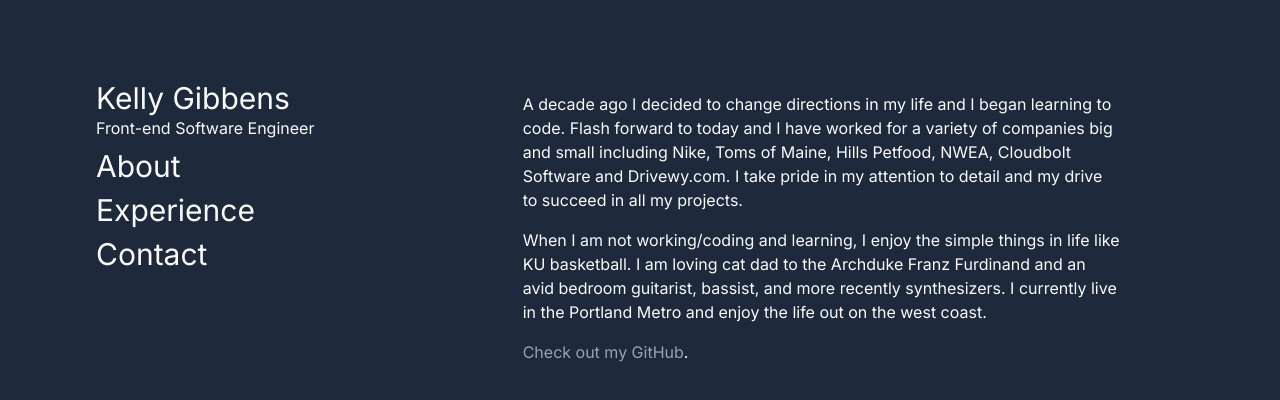
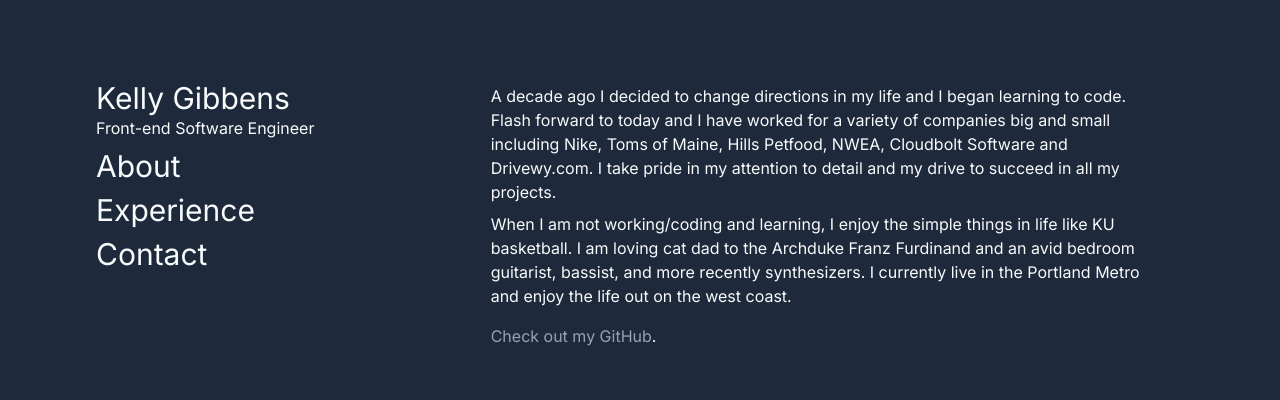
Before and after one commit to kdGibbens/gibbens.me, a Next.js app: page / in a window 1280 px wide. Shown: the top 400 px of the page. Built offline with nearby package versions, Linux system fonts and the light colour scheme.

Commit message:
fix some padding

```diff
--- a/src/app/page.tsx
+++ b/src/app/page.tsx
@@ -2,7 +2,7 @@ import Image from 'next/image';
 const Home = () => {
   return (
     <div className="md:basis-2/3 lg:pt-1">
-      <p className="md:px-8 py-2 text-slate-50">
+      <p className="md:px-8 text-slate-50">
         A decade ago I decided to change directions in my life and I began
         learning to code. Flash forward to today and I have worked for a variety
         of companies big and small including Nike, Toms of Maine, Hills Petfood,
--- a/src/app/template.tsx
+++ b/src/app/template.tsx
@@ -4,7 +4,7 @@ import { motion } from 'framer-motion';
 const Template = ({ children }: { children: React.ReactNode }) => {
   return (
     <motion.section
-      className="sm: basis-full md:basis-2/3 md:p-2 lg:p-8 max-h-full lg:pt-20"
+      className="basis-full md:basis-2/3 max-h-full lg:pt-20"
       initial={{ y: 20, opacity: 0 }}
       animate={{ y: 0, opacity: 1 }}
       transition={{ ease: 'easeInOut', duration: 0.75 }}
```
